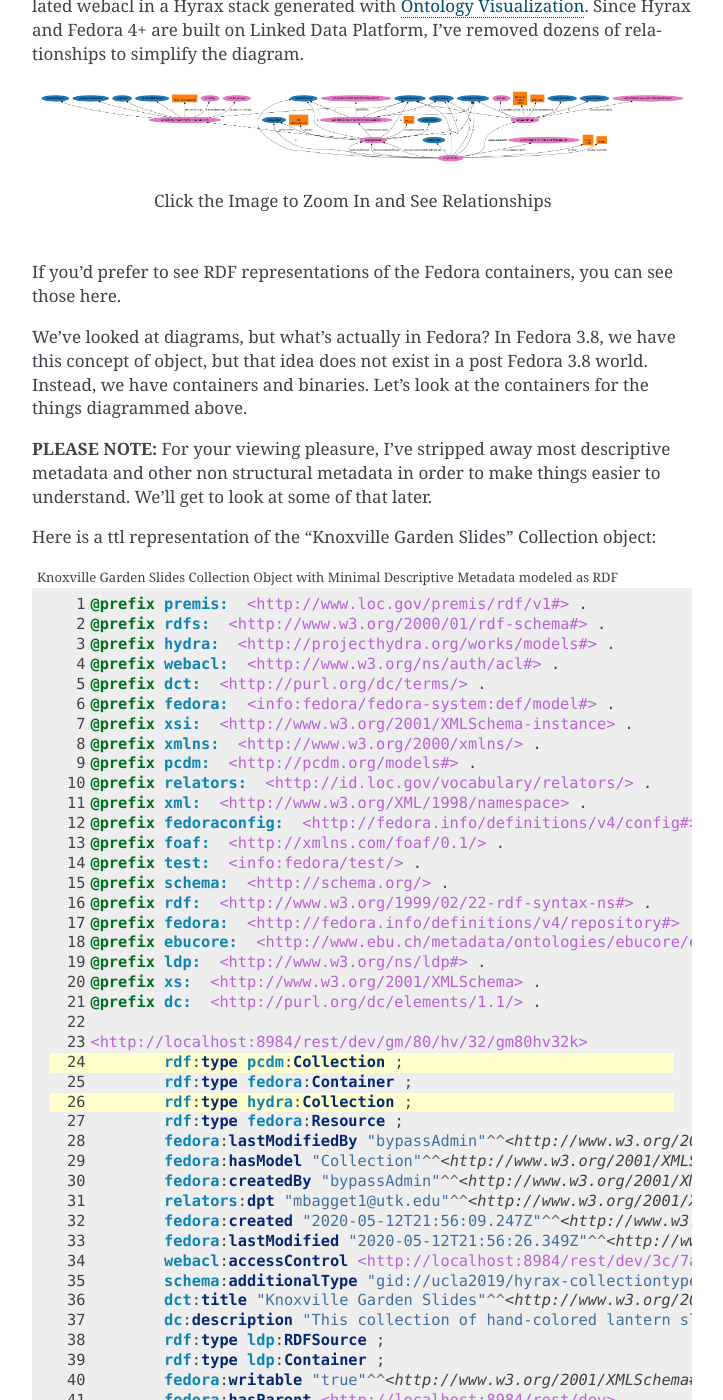
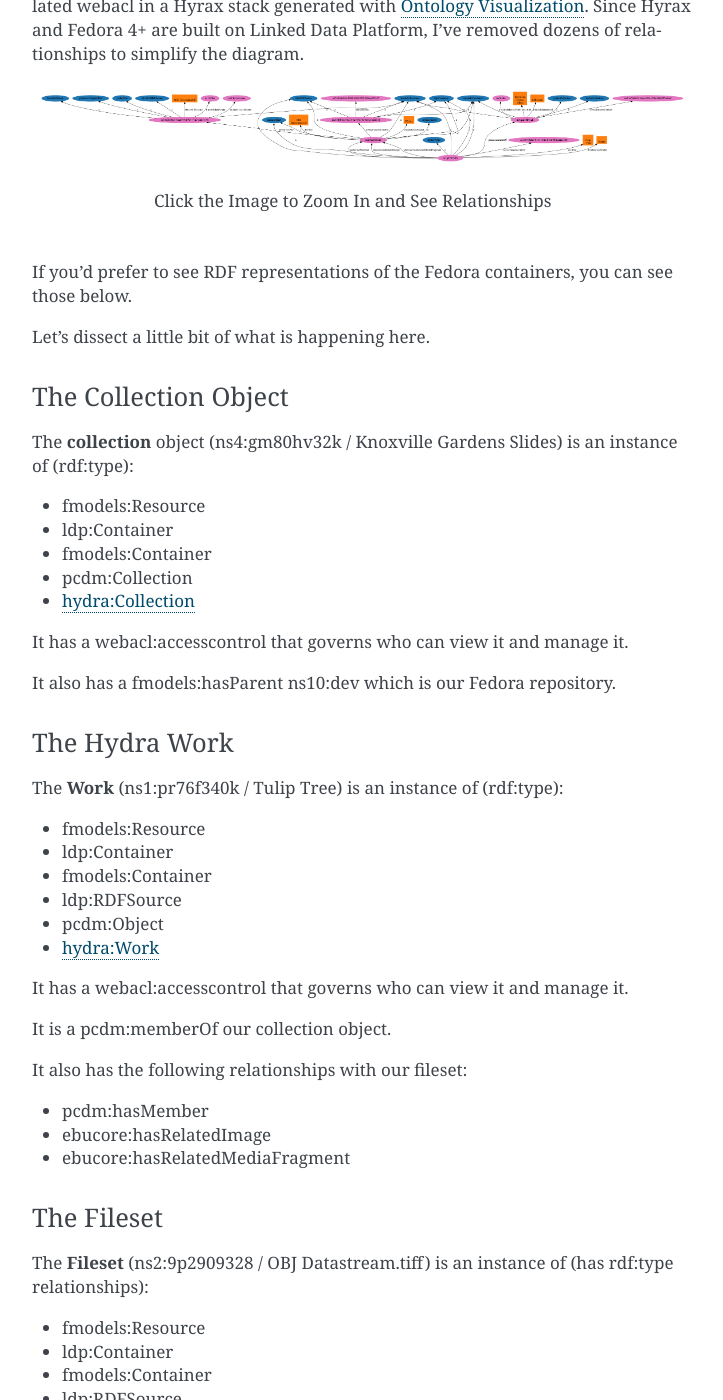
Before and after one commit to markpbaggett/utk_hyrax_review_docs, a Sphinx documentation site: the page built from docs/source/reference_materials/0_object_modelling_and_data_storage.rst, in a window 1280 px wide and 1400 px high, scrolled down 1007 px. Shown: the whole window, without its empty margins (388-1111 px from the left). Built offline with Sphinx 7.4.7, drawn with Linux system fonts in a browser that asks for light colours; some of the changed text lies outside the part shown.

Commit message:
Add a description of each part.

```diff
--- a/docs/source/reference_materials/0_object_modelling_and_data_storage.rst
+++ b/docs/source/reference_materials/0_object_modelling_and_data_storage.rst
@@ -38,7 +38,86 @@ Fedora 4+ are built on Linked Data Platform, I've removed dozens of relationship
 
     Click the Image to Zoom In and See Relationships
 
-If you'd prefer to see RDF representations of the Fedora containers, you can see those here.
+If you'd prefer to see RDF representations of the Fedora containers, you can see those below.
+
+Let's dissect a little bit of what is happening here.
+
+=====================
+The Collection Object
+=====================
+
+The **collection** object (ns4:gm80hv32k / Knoxville Gardens Slides) is an instance of (rdf:type):
+
+* fmodels:Resource
+* ldp:Container
+* fmodels:Container
+* pcdm:Collection
+* hydra:Collection
+
+It has a webacl:accesscontrol that governs who can view it and manage it.
+
+It also has a fmodels:hasParent ns10:dev which is our Fedora repository.
+
+==============
+The Hydra Work
+==============
+
+The **Work** (ns1:pr76f340k / Tulip Tree) is an instance of (rdf:type):
+
+* fmodels:Resource
+* ldp:Container
+* fmodels:Container
+* ldp:RDFSource
+* pcdm:Object
+* hydra:Work
+
+It has a webacl:accesscontrol that governs who can view it and manage it.
+
+It is a pcdm:memberOf our collection object.
+
+It also has the following relationships with our fileset:
+
+* pcdm:hasMember
+* ebucore:hasRelatedImage
+* ebucore:hasRelatedMediaFragment
+
+===========
+The Fileset
+===========
+
+The **Fileset** (ns2:9p2909328 / OBJ Datastream.tiff) is an instance of (has rdf:type relationships):
+
+* fmodels:Resource
+* ldp:Container
+* fmodels:Container
+* ldp:RDFSource
+* fmodels:Container
+* pcdm:Object
+* hydra:FileSet
+
+It has a webacl:accesscontrol that governs who can view it and manage it.
+
+It has a pcdm:hasFile relationship to our file.
+
+========
+The File
+========
+
+The **File** (ns6:68a58b55-6ccd-401f-9c77-7e341e1c6748 / OBJ Datastream.tiff) is an instance of (has rdf:type relationships):
+
+* fmodels:Resource
+* fmodels:Binary
+* pcdmuse:OriginalFile
+* pcdm:File
+* ldpNonRDFResource
+
+It has a fmodels:hasParent to ns11:files with is a Fedora resource to represent all files in our Fedora instance.
+
+It has a fmodels:hasVersions that points at a resource that represents the versions of this file.
+
+==========
+The Turtle
+==========
 
 We've looked at diagrams, but what's actually in Fedora?  In Fedora 3.8, we have this concept of object, but that idea
 does not exist in a post Fedora 3.8 world. Instead, we have containers and binaries.  Let's look at the containers for
```
